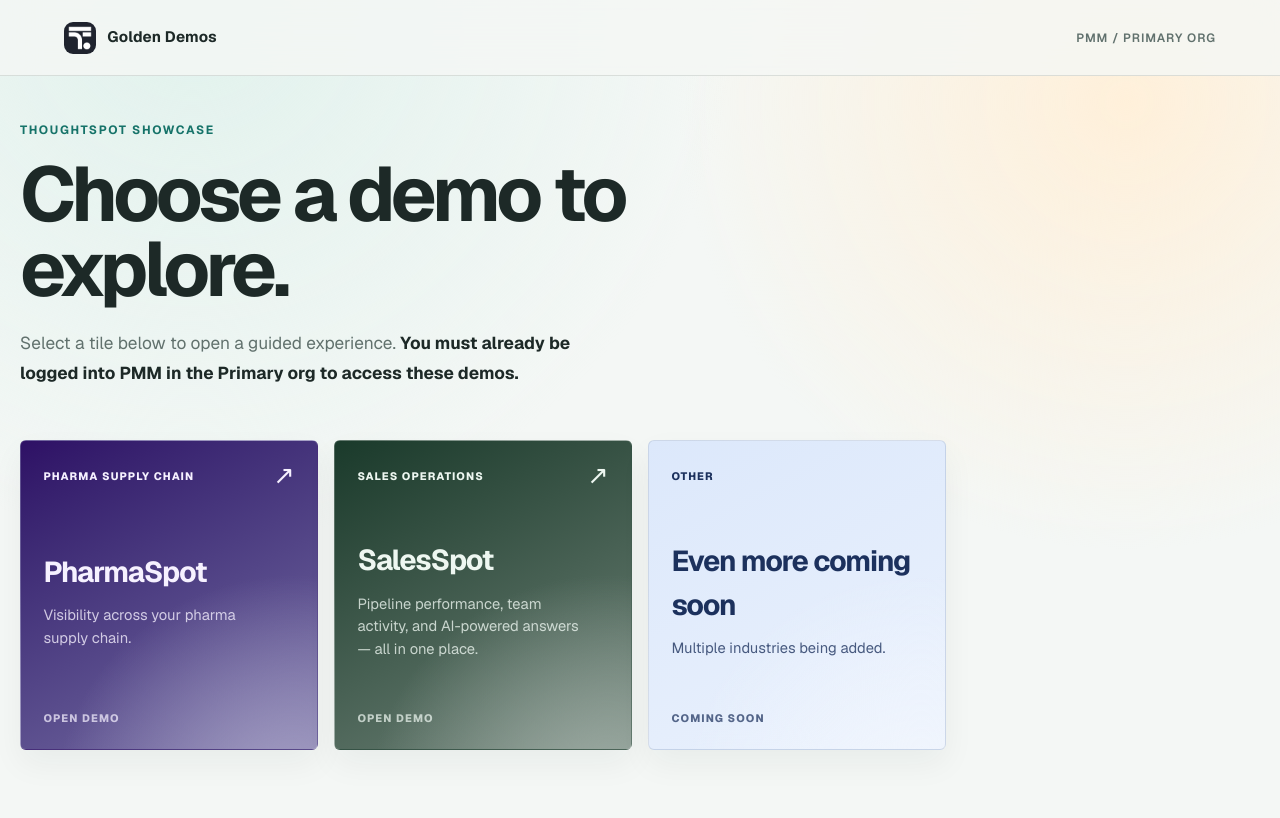
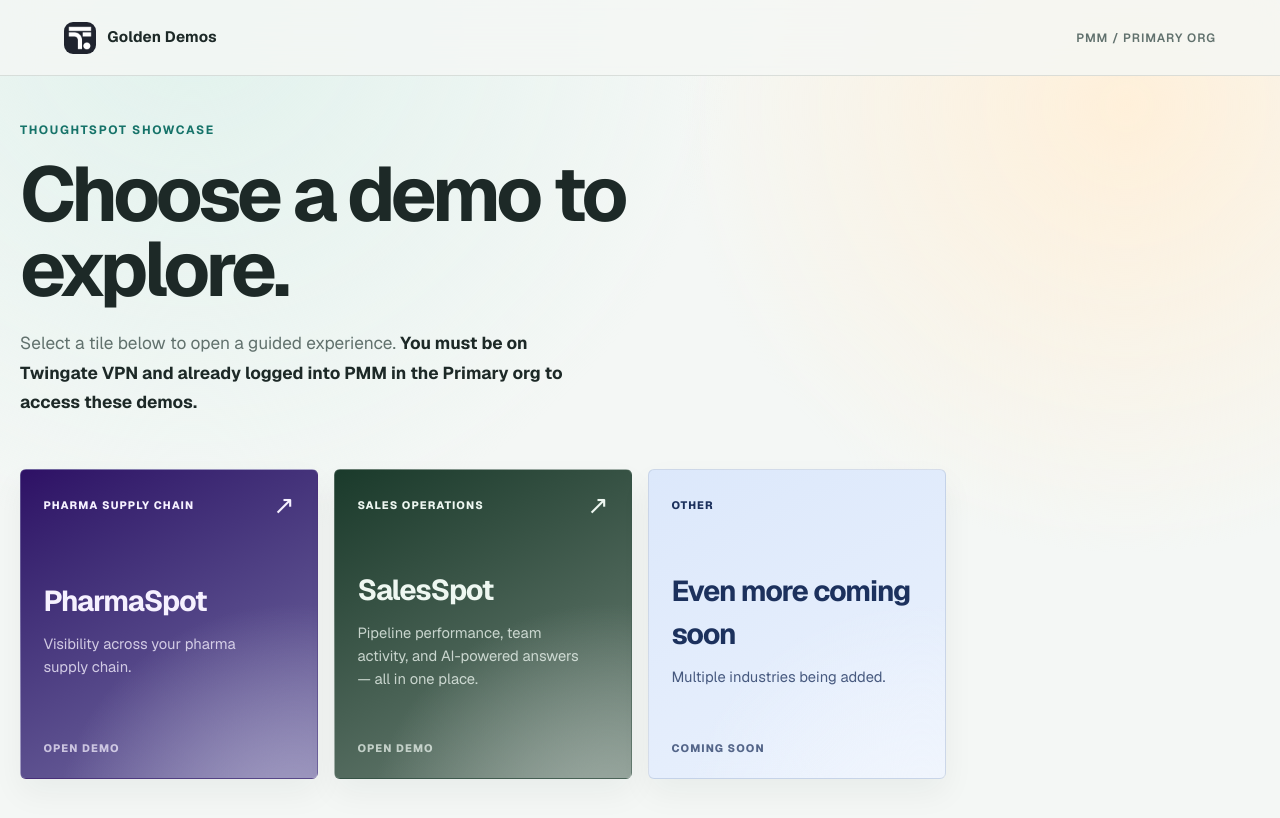
Before and after one commit to thoughtspot/tse-golden-demos, a Next.js app: page / in a window 1280 px wide. Shown: the top 818 px of the page. Built offline with nearby package versions, Linux system fonts and the light colour scheme.

Commit message:
Adding info that the user needs to be on VPN.

```diff
--- a/app/page.tsx
+++ b/app/page.tsx
@@ -47,8 +47,8 @@
           <p className="intro-copy">
             Select a tile below to open a guided experience.{" "}
             <strong className="intro-emphasis">
-              You must already be logged into PMM in the Primary org to access
-              these demos.
+              You must be on Twingate VPN and already logged into PMM in the
+              Primary org to access these demos.
             </strong>
           </p>
         </section>
```
